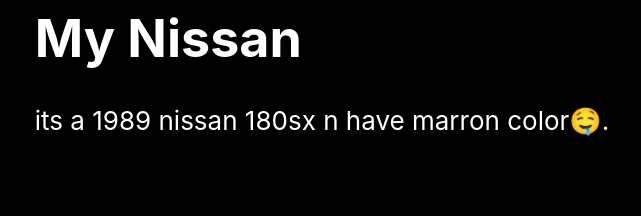
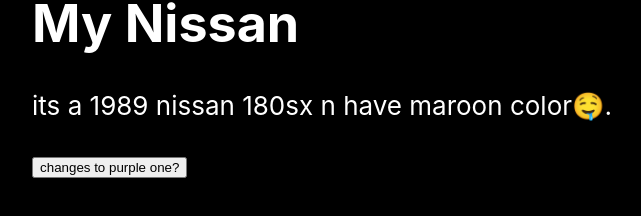
Before and after one commit to RAFiasyam/learn-react-hook, a React (Create React App) app: page / in a window 1280 px wide. Shown: the part 542-758 px from the top of the page, without its empty margins (318-959 px from the left). Built offline with nearby package versions, Linux system fonts and the light colour scheme.

Commit message:
yeah set... its make changes think like this

```diff
--- a/src/App.js
+++ b/src/App.js
@@ -3,19 +3,31 @@
 
 
 function App() {
-  const [car] = useState({
+  const [car, setCar] = useState({
     brand: 'Nissan',
     model: 'nissan 180sx',
     year: '1989 ',
-    color: 'marron',
+    color: 'maroon',
     image: 'https://i.pinimg.com/736x/a5/91/dd/a591dde1f48d9a6369310fcf0ee91119.jpg'
-  })
+  });
+
+  const updateInfo = () => {
+    setCar(previousState => {
+      return { ...previousState, color: 'purple', image: 'https://i.pinimg.com/474x/76/0d/b2/760db222759734acef1f53ae01e771c8.jpg' }
+    })
+  }
 
   return (
     <div>
-      <img src={car.image} width='550px' style={{borderRadius: 30 }} alt='car' />
+      <img src={car.image} width='550px' style={{ borderRadius: 30, objectFit: true }} alt='car' />
       <h1>My {car.brand} </h1>
       <p>its a {car.year} {car.model} n have {car.color} color🤤.</p>
+      <button
+        type='text'
+        onClick={updateInfo}
+      >
+        changes to purple one?
+      </button>
     </div>
   );
 }
```
